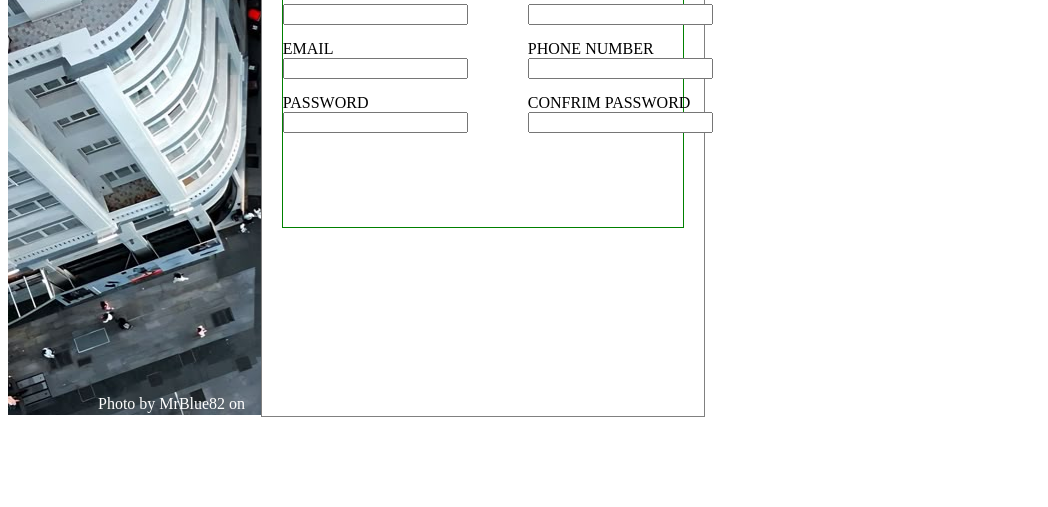
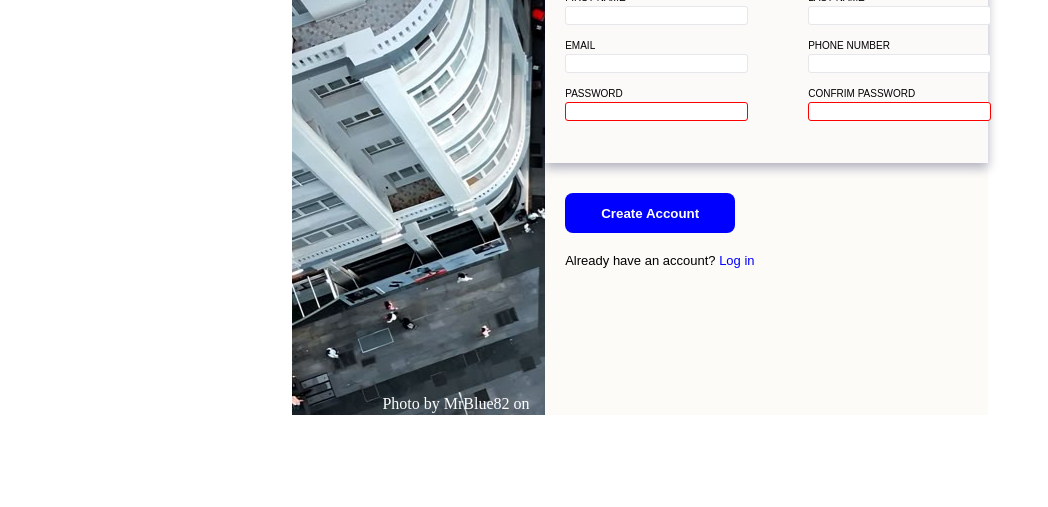
Before and after one commit to Icarium12/Sign-up-form, a plain HTML site: page index.html in a window 1280 px wide. Shown: the part 293-800 px from the top of the page, without its empty margins (0-1048 px from the left). Drawn offline with Linux system fonts and the light colour scheme.

Commit message:
Form is completed

```diff
--- a/index.html
+++ b/index.html
@@ -26,42 +26,42 @@
 
          <div class="form">
             <form action="">
+                <div class="field-container">
                     <h3>Let's do this</h3>
                     <div class="formrow">
                         <div class="field">
                             <label for="first_name">FIRST NAME</label>
-                        <input type="text" name="first_name" id="first_name">
+                            <input type="text" name="first_name" id="first_name" required>
                         </div>
-
                         <div class="field">
                             <label for="last_name">LAST NAME</label>
-                        <input type="text" name="last_name" id="last_name">
+                            <input type="text" name="last_name" id="last_name" required>
                         </div>
                     </div>
-
                     <div class="formrow">
                         <div class="field">
                             <label for="email">EMAIL</label>
-                        <input type="email" name="email" id="email">
+                            <input type="email" name="email" id="email" required>
                         </div>
-
                         <div class="field">
                             <label for="phone_number">PHONE NUMBER</label>
                             <input type="tel" name="phone_number" id="phone_number">
                         </div>
                     </div>
-
                     <div class="formrow">
                         <div class="field">
                             <label for="password">PASSWORD</label>
-                        <input type="text" name="password" id="password">
+                            <input type="text" name="password" id="password" required>
+                        </div>
+                        <div class="field">
+                            <label for="password">CONFRIM PASSWORD</label>
+                            <input type="text" name="confirm_password" id="password" required>
+                        </div>
+                    </div>
                 </div>
 
-                    <div class="field">
-                        <label for="conPassword">CONFRIM PASSWORD</label>
-                        <input type="text" name="confirm_password" id="conPassword">
-                    </div>
-                </div>
+                <button type="submit">Create Account</button>
+                <div class="login">Already have an account? <a href="#blank">Log in</a></div>
             </form>
         </div>
     </div>
--- a/style.css
+++ b/style.css
@@ -8,6 +8,7 @@
 
 body {
     display: flex;
+    justify-content: center;
 }
 
 .background {
@@ -47,25 +48,18 @@ a {
 .formContainer {
     display: flex;
     flex-direction: column;
-    border: 1px solid gray;
     height: 700px;
     width: 35%;
+    background-color: rgb(252, 251, 248);
 }
 
 .intro {
-    border: 1px solid green;
     margin-top: 70px;
     margin-left: 20px;
     margin-right: 20px;
-}
-
-.form {
-    border: 1px solid green;
-    height: 300px;
-    width: em;
-    margin-top: 30px;
-    margin-left: 20px;
-    margin-right: 20px;
+    font-weight: bold;
+    font-family: Arial, Helvetica, sans-serif;
+    padding-right: 25px;
 }
 
 .formrow {
@@ -80,3 +74,68 @@ label {
 .field {
     margin-right: 60px;
 }
+
+input {
+    border: 1px solid #E5E7EB;
+    border-radius: 3px;
+}
+
+input[id="password"]:invalid {
+    border: 1px solid red;
+}
+
+input[type="email"]:user-invalid {
+    border: 1px solid red;
+}
+
+input:focus {
+    outline: none;
+    border-color: blue;
+    box-shadow: 5px 5px 10px rgba(1, 5, 58, 0.3);
+}
+
+.field-container {
+    height: 220px;
+    box-shadow: 0 5px 10px rgba(1, 5, 58, 0.3);
+    background-color: rgb(252, 250, 249);
+    width: em;
+    margin-top: 30px;
+    padding-left: 20px;
+    padding-top: 10px;
+    padding-bottom: 10px;
+}
+
+button {
+    margin-top: 30px;
+    color: white;
+    background-color: blue;
+    height: 40px;
+    width: 170px;
+    border: none;
+    border-radius: 8px;
+    font-weight: bold;
+    margin-left: 20px;
+}
+
+.login {
+    margin-left: 20px;
+    margin-top: 20px;
+    font-family: Arial, Helvetica, sans-serif;
+    font-size: small;
+}
+
+.login a {
+    color: blue;
+    text-decoration: none;
+}
+
+h3 {
+    font-family: Arial, Helvetica, sans-serif;
+}
+
+label {
+    font-size: 10px;
+    font-family: Arial, Helvetica, sans-serif;
+    margin-bottom: 3px;
+    font-weight: 500;
+}
```
Lines whose indentation alone changed are shown as unchanged.
